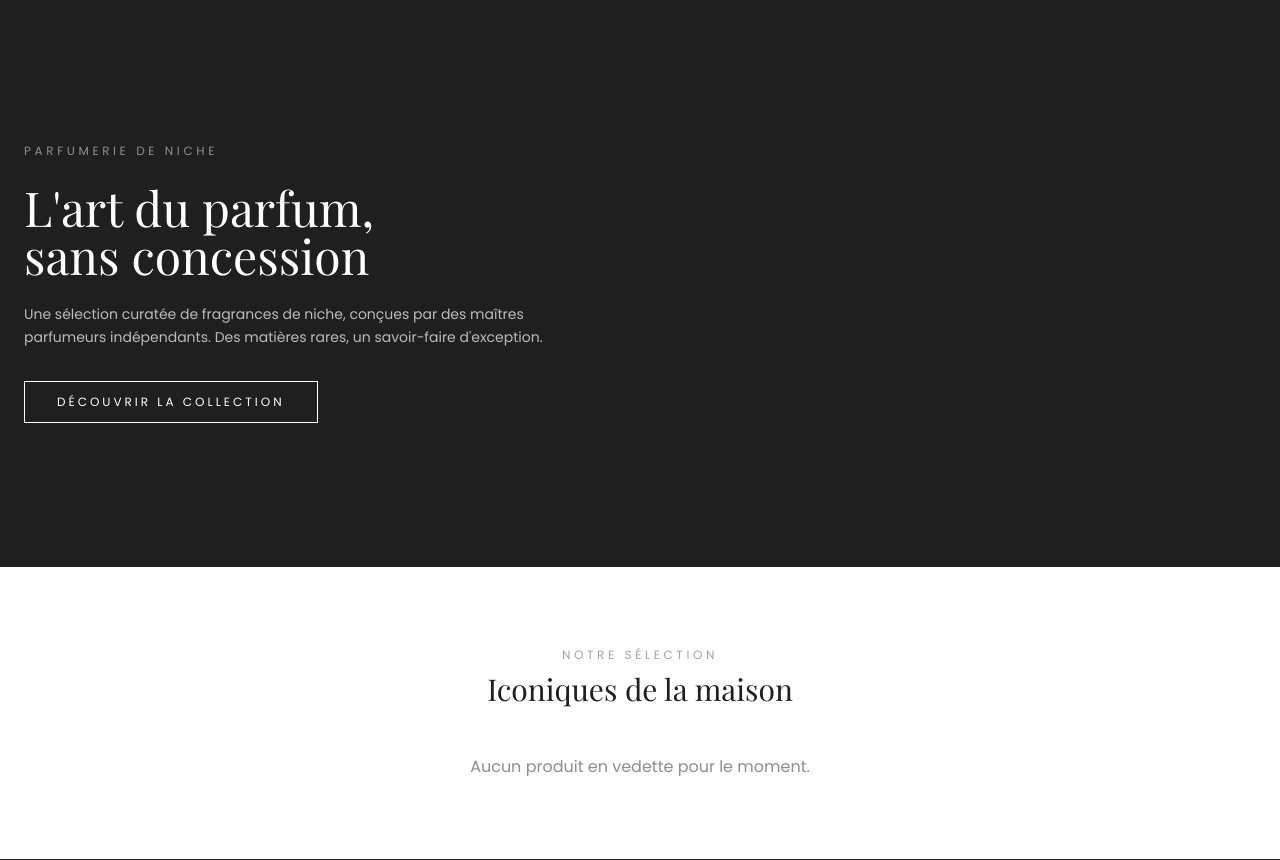
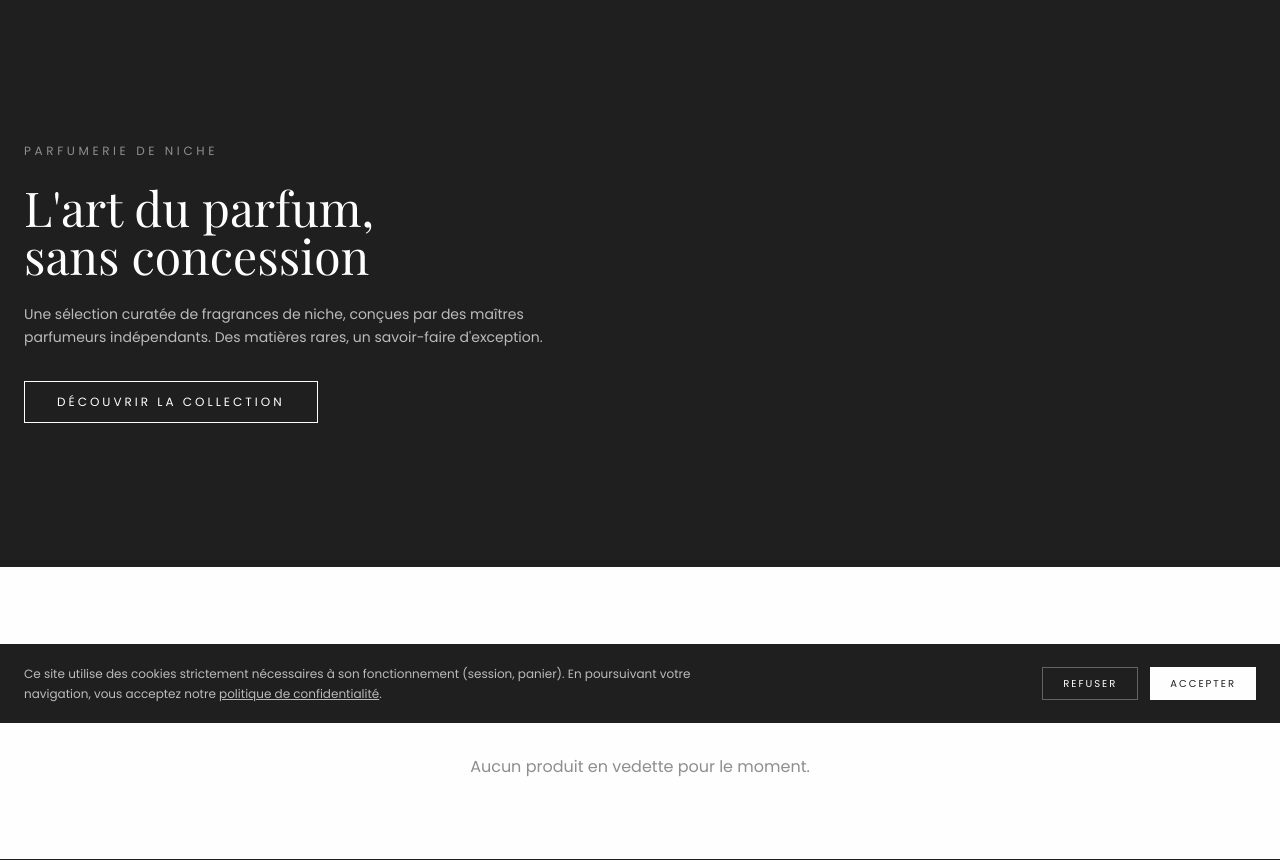
Before and after one commit to GuillaumeGOIZET/Alur-Paris, a PHP site: page /alur-paris/public in a window 1280 px wide. Shown: the part 77-937 px from the top of the page. Run offline with PHP 8.4, Linux system fonts and the light colour scheme; data that the repository does not hold is empty; some libraries are stand-ins or nearby versions.

Commit message:
Banniere cookies RGPD avec consentement memorise

```diff
--- a/app/Views/layouts/public.php
+++ b/app/Views/layouts/public.php
@@ -56,10 +56,13 @@
         class="fixed bottom-6 right-6 bg-noir text-blanc text-sm px-6 py-3 opacity-0 pointer-events-none transition-opacity duration-300 z-50">
     </div>
 
+    <?php require __DIR__ . '/../partials/cookie-banner.php'; ?>
+
     <script>
         window.ALUR_BASE_URL = '<?= APP_URL ?>';
     </script>
     <script src="<?= url('assets/js/panier.js') ?>"></script>
+    <script src="<?= url('assets/js/cookie-banner.js') ?>"></script>
 
 </body>
 
--- a/app/Views/partials/cookie-banner.php
+++ b/app/Views/partials/cookie-banner.php
@@ -0,0 +1,17 @@
+<div id="banniere-cookies" class="fixed bottom-0 left-0 right-0 z-[60] bg-noir text-blanc px-6 py-5 hidden">
+    <div class="max-w-7xl mx-auto flex flex-col md:flex-row items-center gap-4 justify-between">
+        <p class="text-xs text-blanc/70 leading-relaxed max-w-2xl">
+            Ce site utilise des cookies strictement nécessaires à son fonctionnement (session, panier).
+            En poursuivant votre navigation, vous acceptez notre
+            <a href="<?= url('politique-confidentialite') ?>" class="underline hover:text-blanc">politique de confidentialité</a>.
+        </p>
+        <div class="flex gap-3 shrink-0">
+            <button type="button" id="cookies-refuser" class="px-5 py-2 border border-blanc/30 text-blanc text-[10px] tracking-[0.2em] uppercase hover:border-blanc transition-colors">
+                Refuser
+            </button>
+            <button type="button" id="cookies-accepter" class="px-5 py-2 bg-blanc text-noir text-[10px] tracking-[0.2em] uppercase hover:bg-bordeaux hover:text-blanc transition-colors">
+                Accepter
+            </button>
+        </div>
+    </div>
+</div>
```
Also changed, not shown: public/assets/js/cookie-banner.js (added).
